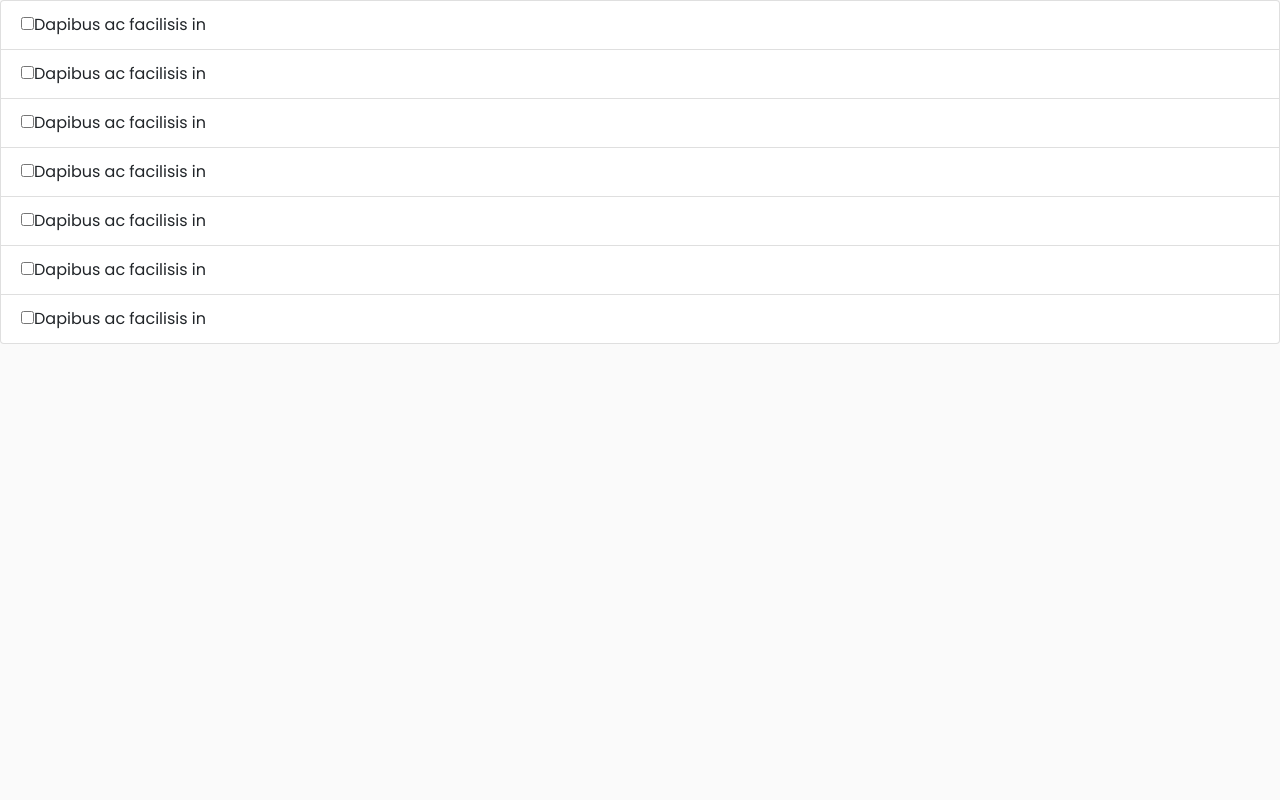
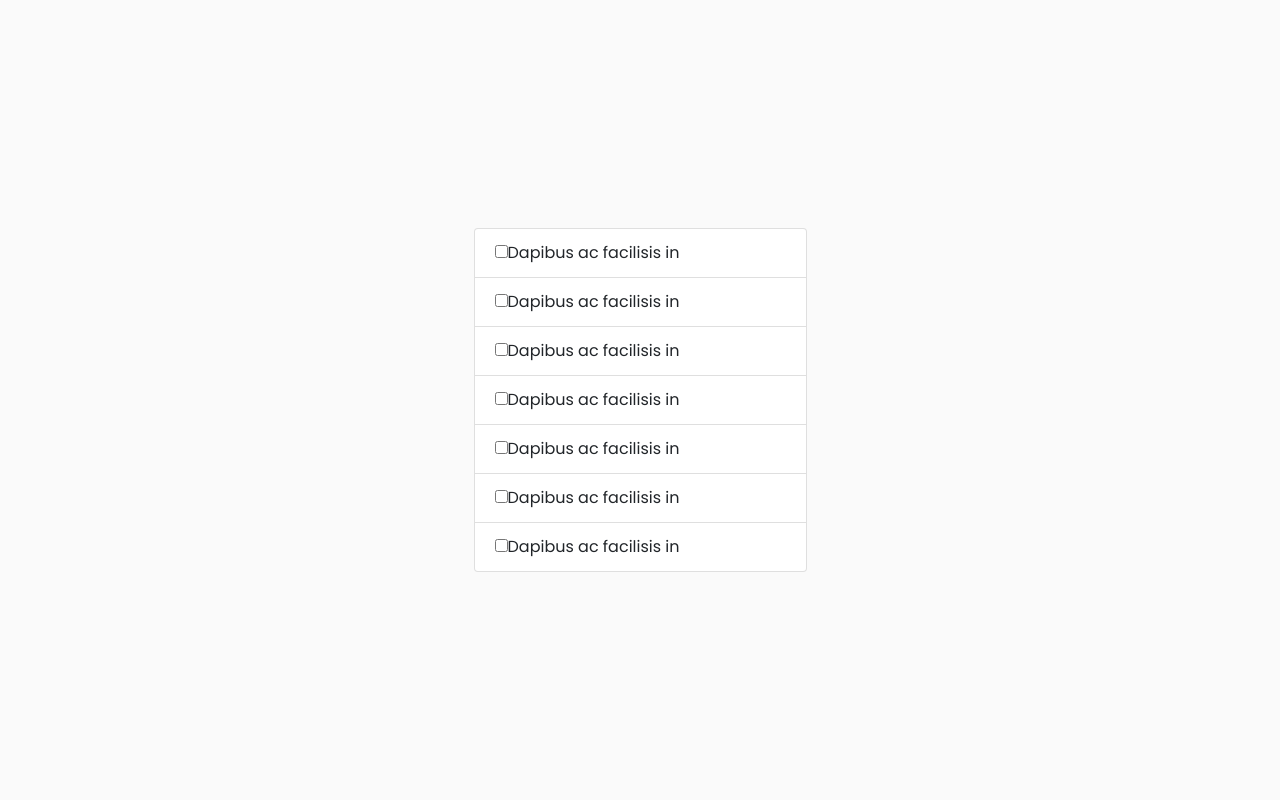
Before and after one commit to b4ssed/Sinner-SA, a PHP site: page /pages/recomendacoes.php in a window 1280 px wide. Run offline with PHP 8.4, Linux system fonts and the light colour scheme; some libraries are stand-ins or nearby versions.

Commit message:
Tela de Recomendações

```diff
--- a/SA-Sinner/pages/recomendacoes.php
+++ b/SA-Sinner/pages/recomendacoes.php
@@ -3,36 +3,66 @@
   <head>
     <meta charset="utf-8">
     <?php include("../template/styles.php"); ?>
+    <script src="https://ajax.googleapis.com/ajax/libs/jquery/3.4.1/jquery.min.js"></script>
     <title></title>
-    <script type="text/javascript">
-      document.ready()
+    <style media="screen">
+    .container{
+      width: 100vw;
+      height: 100vh;
+      display: flex;
+      flex-direction: row;
+      justify-content: center;
+      align-items: center;
+    }
+    .mx-auto{
+      background: white;
+      width: 30%;
+      border-radius: 5px;
+    }
+    </style>
+    <script>
+      $(document).ready(function(){
+        // $("#seila").click(function(){
+        //   $("#a").addClass("active");
+        // });
+        $('input[type="checkbox"]').click(function(){
+            if($(this).prop("checked") == true){
+                $("#a").addClass("active");
+            }
+            else if($(this).prop("checked") == false){
+                $("#a").removeClass("active");
+            }
+        });
+      });
     </script>
   </head>
   <body>
-    <div class="">
+    <div class="container">
+      <div class="mx-auto">
         <ul class="list-group">
-        <li class="list-group-item">
-          <input type="checkbox" value="">Dapibus ac facilisis in</label>
+          <li class="list-group-item" id="a">
+            <input type="checkbox" id="checkboxActive"  value="">Dapibus ac facilisis in</label>
           </li>
           <li class="list-group-item">
-          <input type="checkbox" value="">Dapibus ac facilisis in</label>
+            <input type="checkbox" id="checkboxActive" value="">Dapibus ac facilisis in</label>
           </li>
           <li class="list-group-item">
-          <input type="checkbox" value="">Dapibus ac facilisis in</label>
+            <input type="checkbox" id="checkboxActive" value="">Dapibus ac facilisis in</label>
           </li>
           <li class="list-group-item">
-          <input type="checkbox" value="">Dapibus ac facilisis in</label>
+            <input type="checkbox" id="checkboxActive" value="">Dapibus ac facilisis in</label>
           </li>
           <li class="list-group-item">
-          <input type="checkbox" value="">Dapibus ac facilisis in</label>
+            <input type="checkbox" id="checkboxActive" value="">Dapibus ac facilisis in</label>
           </li>
           <li class="list-group-item">
-          <input type="checkbox" value="">Dapibus ac facilisis in</label>
+            <input type="checkbox" id="checkboxActive" value="">Dapibus ac facilisis in</label>
           </li>
           <li class="list-group-item">
-          <input type="checkbox" value="">Dapibus ac facilisis in</label>
+            <input type="checkbox" id="checkboxActive" value="">Dapibus ac facilisis in</label>
           </li>
         </ul>
+      </div>
     </div>
     <?php include("../template/js.php"); ?>
   </body>
```
Lines whose indentation alone changed are shown as unchanged.
